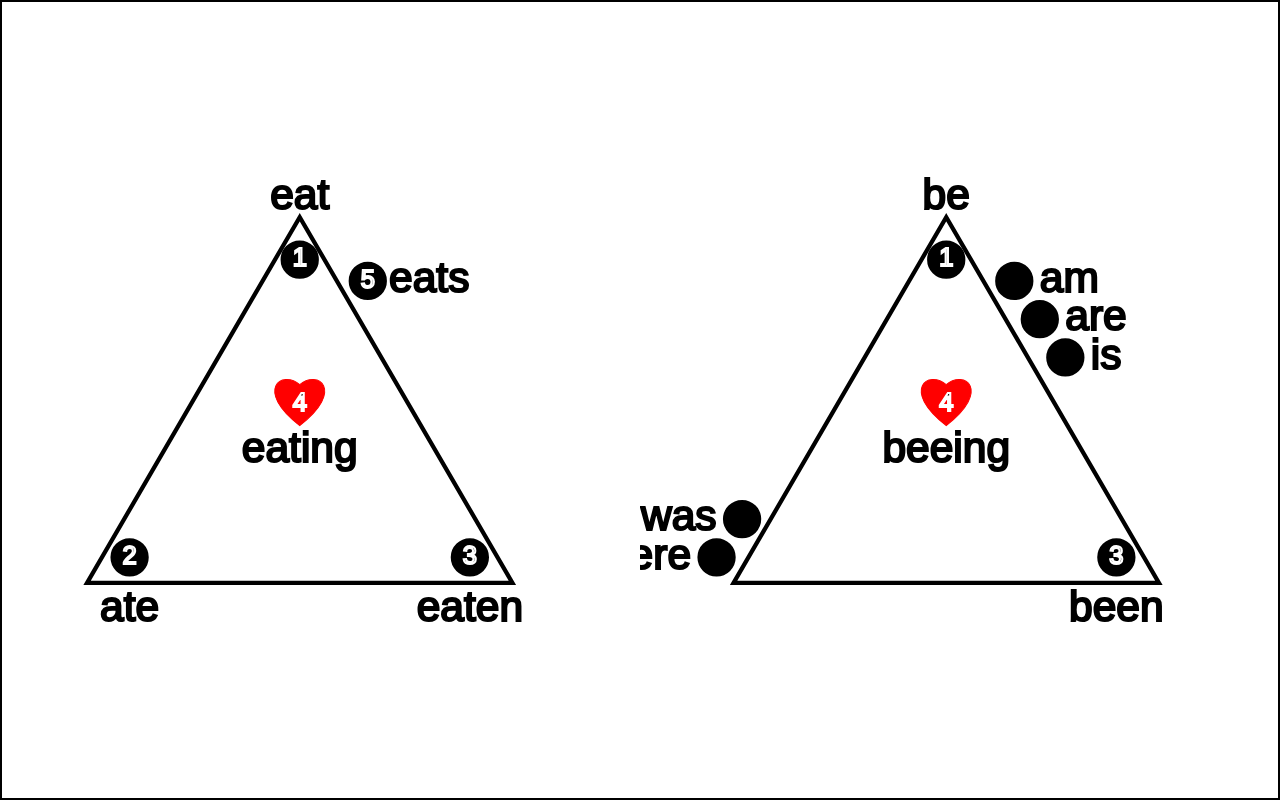
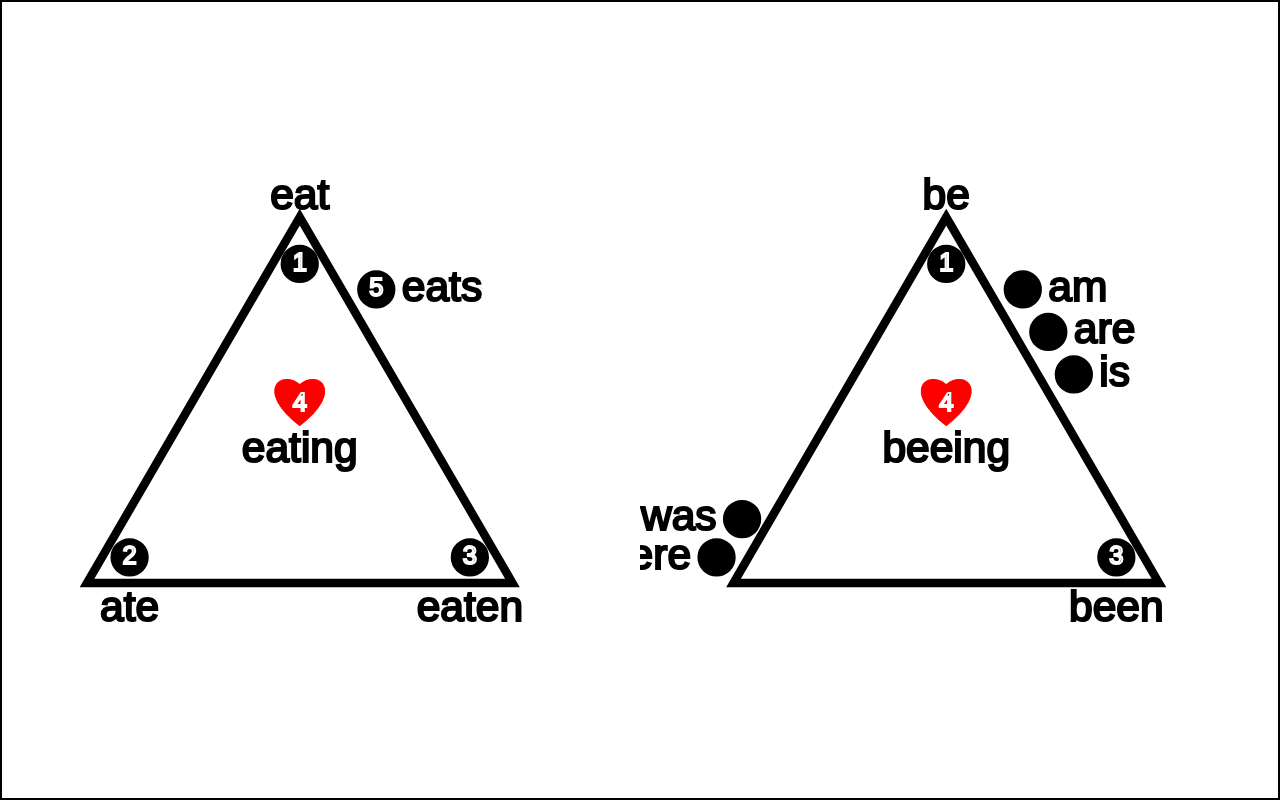
Before and after one commit to riwepo/grammar-triangles, a Next.js app: page /basic-triangles in a window 1280 px wide. Built offline with nearby package versions, Linux system fonts and the light colour scheme.

Commit message:
adjust stroke and shuffle things

```diff
--- a/src/components/basic-triangle.jsx
+++ b/src/components/basic-triangle.jsx
@@ -15,12 +15,13 @@ function BasicTriangle({ uuid, colour, verbForms, formVisibility, className }) {
           points="-50,43 0,-43 50,43"
           fill="none"
           stroke={colour}
+          strokeWidth="2"
         />
         <g id={`${uuid}head`}>
-          <circle cx="0" cy="-33" r="4" stroke="black" fill="black" />
+          <circle cx="0" cy="-32" r="4" stroke="black" fill="black" />
           <text
             x="0"
-            y="-33"
+            y="-32"
             stroke="white"
             fontSize="6px"
             strokeWidth="0.5px"
@@ -126,10 +127,10 @@ function BasicTriangle({ uuid, colour, verbForms, formVisibility, className }) {
           </text>
         </g>
         <g id={`${uuid}third-person-singular`}>
-          <circle cx="16" cy="-28" r="4" stroke="black" fill="black" />
+          <circle cx="18" cy="-26" r="4" stroke="black" fill="black" />
           <text
-            x="16"
-            y="-28"
+            x="18"
+            y="-26"
             stroke="white"
             fontSize="6px"
             strokeWidth="0.5px"
@@ -139,8 +140,8 @@ function BasicTriangle({ uuid, colour, verbForms, formVisibility, className }) {
             5
           </text>
           <text
-            x="21"
-            y="-28"
+            x="24"
+            y="-26"
             fill="black"
             stroke="black"
             strokeWidth="0.5"
--- a/src/components/to-be-triangle.jsx
+++ b/src/components/to-be-triangle.jsx
@@ -18,12 +18,13 @@ function ToBeTriangle({ uuid, colour, formVisibility, className }) {
           points="-50,43 0,-43 50,43"
           fill="none"
           stroke={colour}
+          strokeWidth="2"
         />
         <g id={`${uuid}head`}>
-          <circle cx="0" cy="-33" r="4" stroke="black" fill="black" />
+          <circle cx="0" cy="-32" r="4" stroke="black" fill="black" />
           <text
             x="0"
-            y="-33"
+            y="-32"
             stroke="white"
             fontSize="6px"
             strokeWidth="0.5px"
@@ -45,10 +46,10 @@ function ToBeTriangle({ uuid, colour, formVisibility, className }) {
           </text>
         </g>
         <g id={`${uuid}am`}>
-          <circle cx="16" cy="-28" r="4" stroke="black" fill="black" />
+          <circle cx="18" cy="-26" r="4" stroke="black" fill="black" />
           <text
-            x="22"
-            y="-28"
+            x="24"
+            y="-26"
             fill="black"
             stroke="black"
             strokeWidth="0.5"
@@ -60,10 +61,10 @@ function ToBeTriangle({ uuid, colour, formVisibility, className }) {
           </text>
         </g>
         <g id={`${uuid}are`}>
-          <circle cx="22" cy="-19" r="4" stroke="black" fill="black" />
+          <circle cx="24" cy="-16" r="4" stroke="black" fill="black" />
           <text
-            x="28"
-            y="-19"
+            x="30"
+            y="-16"
             fill="black"
             stroke="black"
             strokeWidth="0.5"
@@ -75,10 +76,10 @@ function ToBeTriangle({ uuid, colour, formVisibility, className }) {
           </text>
         </g>
         <g id={`${uuid}is`}>
-          <circle cx="28" cy="-10" r="4" stroke="black" fill="black" />
+          <circle cx="30" cy="-6" r="4" stroke="black" fill="black" />
           <text
-            x="34"
-            y="-10"
+            x="36"
+            y="-6"
             fill="black"
             stroke="black"
             strokeWidth="0.5"
```
